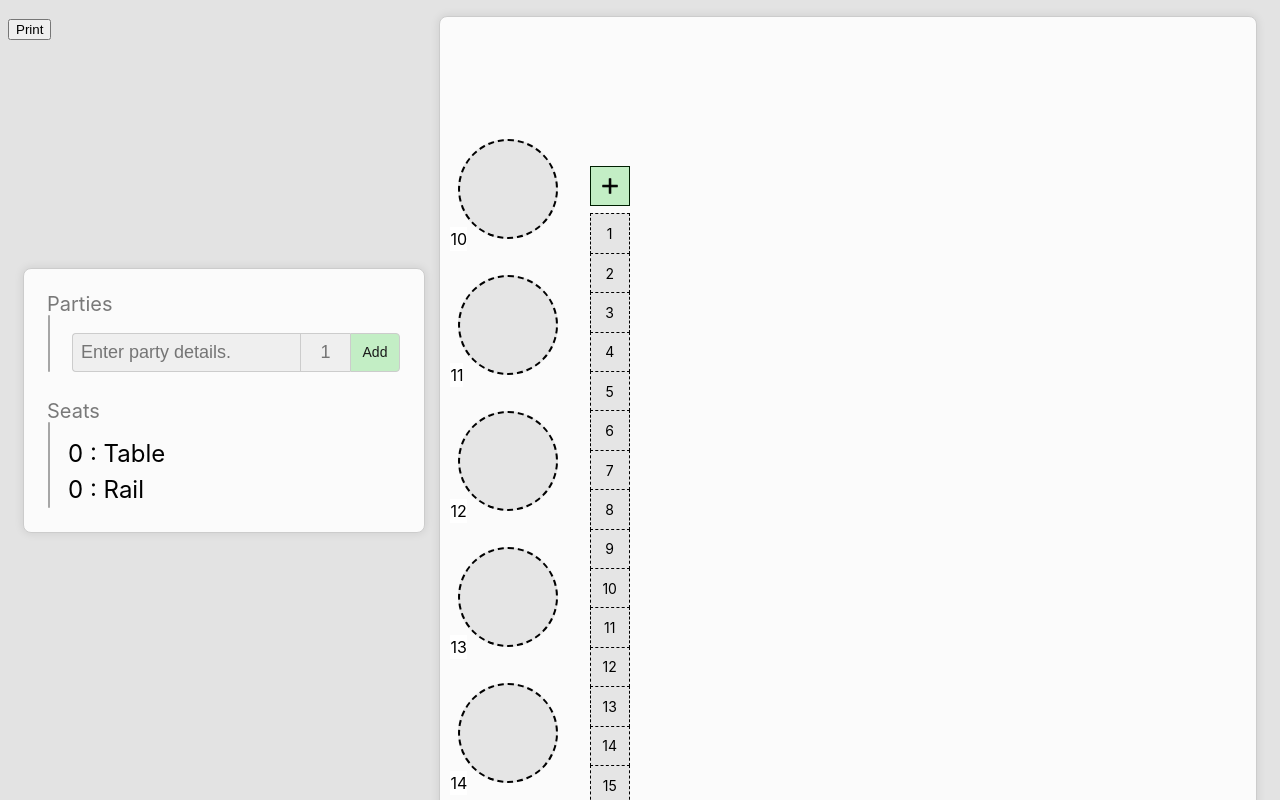
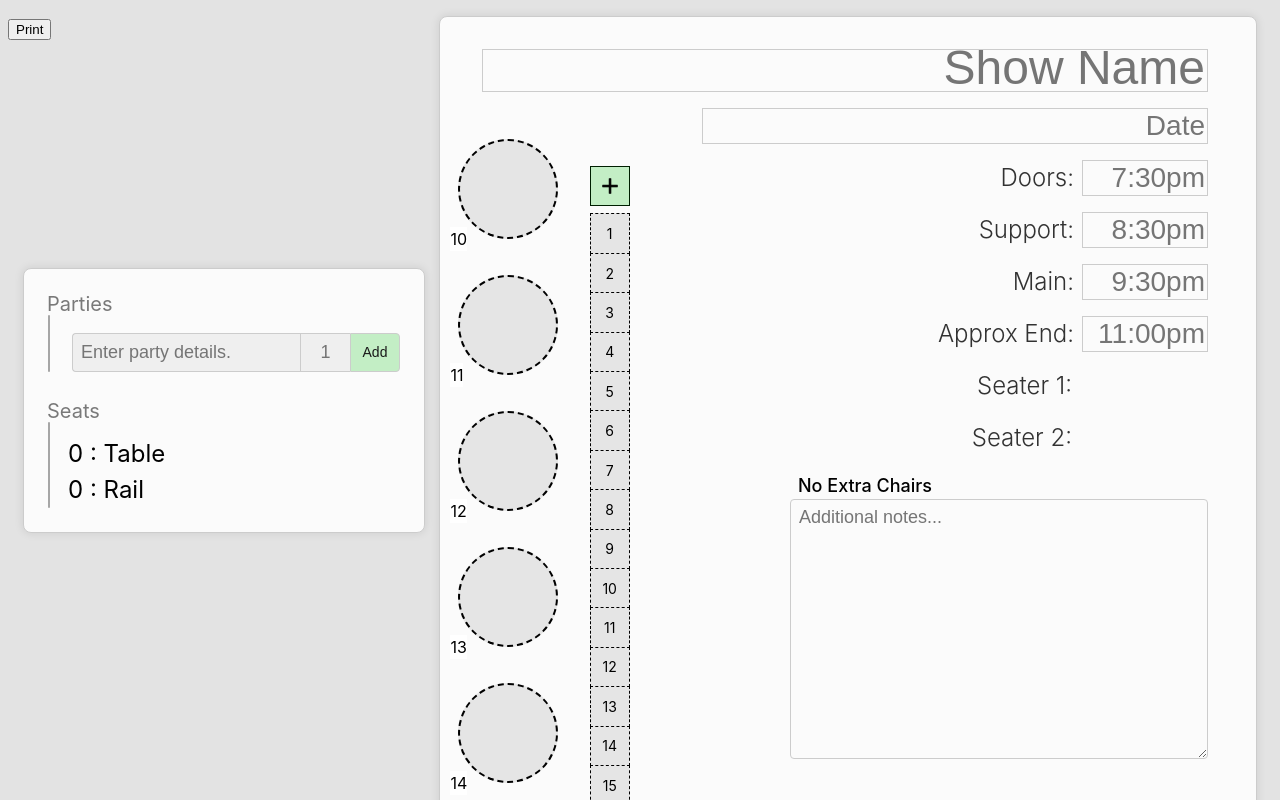
Before and after one commit to BeToast/SeatingChartBuilderBUA, a React (Vite) app: page / in a window 1280 px wide. Shown: the top 800 px of the page. Built offline with nearby package versions, Linux system fonts and the light colour scheme.

Commit message:
inputs complete

```diff
--- a/src/App.tsx
+++ b/src/App.tsx
@@ -16,10 +16,10 @@ function App() {
             <div id="flexie" className="flexie">
                <InfoBox />
                <main id="letter-paper" className="letter-paper">
+                  <Inputs />
                   <Tables />
                   <Seats />
                   <OverlayPrinter />
-                  <Inputs />
                </main>
                <InfoContext />
             </div>
--- a/src/compos/Inputs/index.tsx
+++ b/src/compos/Inputs/index.tsx
@@ -1,7 +1,153 @@
+import React, { useState, useRef } from "react";
 import "./style.css";
+import { useSelected } from "../../context/SelectedContext";
 
-const Inputs: React.FC<{}> = ({}) => {
-   return <div className="inputs-wrapper"></div>;
+const Inputs: React.FC = () => {
+   const { extraChairs } = useSelected();
+
+   const [show, setShow] = useState("");
+   const [date, setDate] = useState("");
+   const [doors, setDoors] = useState("");
+   const [supportTime, setSupportTime] = useState("");
+   const [mainTime, setMainTime] = useState("");
+   const [approxEnd, setApproxEnd] = useState("");
+   const [notes, setNotes] = useState("");
+
+   const showInputRef = useRef<HTMLInputElement>(null);
+   const dateInputRef = useRef<HTMLInputElement>(null);
+   const doorsInputRef = useRef<HTMLInputElement>(null);
+   const supportInputRef = useRef<HTMLInputElement>(null);
+   const mainInputRef = useRef<HTMLInputElement>(null);
+   const approxEndInputRef = useRef<HTMLInputElement>(null);
+   const notesInputRef = useRef<HTMLTextAreaElement>(null);
+
+   const handleChange =
+      (setter: React.Dispatch<React.SetStateAction<string>>) =>
+      (event: React.ChangeEvent<HTMLInputElement | HTMLTextAreaElement>) => {
+         setter(event.target.value);
+      };
+
+   const handleKeyDown = (event: React.KeyboardEvent<HTMLInputElement>) => {
+      if (event.key === "Enter") {
+         event.preventDefault();
+         const inputRefs = [
+            showInputRef,
+            dateInputRef,
+            doorsInputRef,
+            supportInputRef,
+            mainInputRef,
+            approxEndInputRef,
+            notesInputRef,
+         ];
+         const currentIndex = inputRefs.findIndex(
+            (ref) => ref.current === event.currentTarget
+         );
+         if (currentIndex < inputRefs.length - 1) {
+            inputRefs[currentIndex + 1].current?.focus();
+         } else {
+            inputRefs[0].current?.focus();
+         }
+      }
+   };
+
+   const renderLabeledInput = (
+      label: string,
+      value: string,
+      onChange: (event: React.ChangeEvent<HTMLInputElement>) => void,
+      ref: React.RefObject<HTMLInputElement>,
+      placeholder: string
+   ) => (
+      <div className="label-wrapper">
+         <div className="label">{label}</div>
+         <input
+            ref={ref}
+            type="text"
+            value={value}
+            onChange={onChange}
+            onKeyDown={handleKeyDown}
+            placeholder={placeholder}
+            className="input time"
+         />
+      </div>
+   );
+
+   const renderLabel = (label: string) => (
+      <div className="label-wrapper">
+         <div className="label">{label}</div>
+         <div style={{ width: "128px" }}></div>
+      </div>
+   );
+
+   return (
+      <div className="inputs-wrapper">
+         <input
+            ref={showInputRef}
+            type="text"
+            value={show}
+            onChange={handleChange(setShow)}
+            onKeyDown={handleKeyDown}
+            placeholder="Show Name"
+            className="input show"
+         />
+         <input
+            ref={dateInputRef}
+            type="text"
+            value={date}
+            onChange={handleChange(setDate)}
+            onKeyDown={handleKeyDown}
+            placeholder="Date"
+            className="input"
+         />
+         {renderLabeledInput(
+            "Doors:",
+            doors,
+            handleChange(setDoors),
+            doorsInputRef,
+            "7:30pm"
+         )}
+         {renderLabeledInput(
+            "Support:",
+            supportTime,
+            handleChange(setSupportTime),
+            supportInputRef,
+            "8:30pm"
+         )}
+         {renderLabeledInput(
+            "Main:",
+            mainTime,
+            handleChange(setMainTime),
+            mainInputRef,
+            "9:30pm"
+         )}
+         {renderLabeledInput(
+            "Approx End:",
+            approxEnd,
+            handleChange(setApproxEnd),
+            approxEndInputRef,
+            "11:00pm"
+         )}
+         {renderLabel("Seater 1:")}
+         {renderLabel("Seater 2:")}
+
+         <div className="extra-chairs-wrapper">
+            <div className="extra-chairs">
+               {extraChairs > 0
+                  ? `${extraChairs} Extra Chairs`
+                  : "No Extra Chairs"}
+            </div>
+         </div>
+
+         <div className="label-wrapper notes-wrapper">
+            <textarea
+               ref={notesInputRef}
+               value={notes}
+               onChange={handleChange(setNotes)}
+               placeholder="Additional notes..."
+               className="input notes"
+            />
+         </div>
+      </div>
+   );
 };
 
 export default Inputs;
--- a/src/compos/Inputs/style.css
+++ b/src/compos/Inputs/style.css
@@ -1,2 +1,95 @@
 .inputs-wrapper {
+   position: absolute;
+   inset: 0;
+   padding: 32px 48px;
+   background-color: transparent;
+   display: flex;
+   flex-direction: column;
+   align-items: flex-end;
+   gap: 16px;
 }
+
+.input {
+   border: none;
+   background-color: transparent;
+   width: 500px;
+   height: 32px;
+   text-align: right;
+   font-size: 28px;
+   font-weight: 300;
+   border: 1px solid transparent;
+   z-index: 10;
+}
+
+.input:placeholder-shown {
+   border: 1px solid #ccc; /* Add border when placeholder is shown (input is empty) */
+}
+
+.input.show {
+   font-size: 48px;
+   font-weight: 400;
+   width: 100%;
+   padding-bottom: 8px;
+}
+.input.time {
+   width: 120px;
+}
+
+.label-wrapper {
+   display: flex;
+   flex-direction: row;
+   align-items: center;
+   gap: 8px;
+}
+.label {
+   font-size: 24px;
+   font-weight: 300;
+   color: #323232;
+}
+.notes-wrapper {
+   justify-content: end;
+   align-items: flex-start;
+   width: 100%;
+}
+.extra-chairs-wrapper {
+   text-align: left;
+   width: 410px;
+   margin-bottom: -16px;
+}
+.extra-chairs {
+   color: rgb(0, 0, 0);
+   font-size: 18px;
+   font-weight: 500;
+}
+.input.notes {
+   font-family: Arial;
+   font-size: 18px;
+   font-weight: 300;
+   text-align: left;
+   line-height: 1.5;
+   width: 400px;
+   height: 250px;
+   resize: vertical;
+   overflow-y: auto;
+   padding: 4px 8px;
+   border: 1px solid transparent;
+   border-radius: 4px;
+}
+.input.notes:placeholder-shown {
+   border: 1px solid #ccc;
+}
+
+@media print {
+   .input:placeholder-shown {
+      font-size: 0px;
+      border: transparent;
+   }
+   .input.show:placeholder-shown {
+      font-size: 0px;
+      border: transparent;
+   }
+   .input.notes:placeholder-shown {
+      font-size: 0px;
+      border: transparent;
+   }
+}
--- a/src/compos/Selectables/Seats/index.tsx
+++ b/src/compos/Selectables/Seats/index.tsx
@@ -24,7 +24,8 @@ const Seats = () => {
       renderNameAndLines();
    }, [kSeats]);
 
-   const { state, setAssigned, renderNameAndLines } = useSelected();
+   const { state, setAssigned, renderNameAndLines, setExtraChairs } =
+      useSelected();
 
    const addKitchenSeatHandler = () => {
       //incremente all assigned
@@ -58,7 +59,10 @@ const Seats = () => {
       // }
    };
 
-   let extraSeats = kSeats.length - 15; //-15 bc decrement comes before boolean check
+   let extraChairs = kSeats.length - 15; //-15 bc decrement comes before boolean check
+   if (extraChairs > -1) {
+      setExtraChairs(extraChairs - 1);
+   }
 
    return (
       <>
@@ -66,12 +70,12 @@ const Seats = () => {
             <AddSeat addHandler={addKitchenSeatHandler} />
             <div style={{ height: "8px" }} />
             {kSeats.map((num) => {
-               extraSeats--; //decrement before return statement
+               extraChairs--; //decrement before return statement
                return (
                   <Seat
                      key={num}
                      id={`k${num}`}
-                     extraSeat={extraSeats > 0}
+                     extraSeat={extraChairs > 0}
                      kSeats={kSeats}
                      setKSeats={setKSeats}
                   />
--- a/src/compos/Tooltip/index.tsx
+++ b/src/compos/Tooltip/index.tsx
@@ -30,7 +30,7 @@ const Tooltip: React.FC<TooltipProps> = ({
 
    return (
       <div
-         className="Tooltip-Wrapper"
+         className="Tooltip-Wrapper no-print"
          onMouseEnter={showTip}
          onMouseLeave={hideTip}
       >
--- a/src/context/SelectedContext.tsx
+++ b/src/context/SelectedContext.tsx
@@ -19,6 +19,8 @@ interface SelectedContextType {
    parties: Array<string>;
    setParties: (parties: Array<string>) => void;
    partyOveride: boolean;
+   extraChairs: number;
+   setExtraChairs: (extraChairs: number) => void;
    setPartyOveride: (partyOveride: boolean) => void;
    // setVacant: (id: string) => void;
    setSelected: (id: string, selected: boolean) => void;
@@ -43,6 +45,8 @@ const SelectedContext = createContext<SelectedContextType>({
    parties: [],
    setParties: () => {},
    partyOveride: true,
+   extraChairs: 0,
+   setExtraChairs: () => {},
    setPartyOveride: () => {},
    setSelected: () => {},
    selectGroup: () => {},
@@ -76,6 +80,7 @@ export const SelectedProvider: React.FC<SelectedProviderProps> = ({
 
    //when setPartyOverride is true, then whatever parties are in the InfoBox state will be assigned to the clicked selectable
    const [partyOveride, setPartyOveride] = useState<boolean>(false);
+   const [extraChairs, setExtraChairs] = useState<number>(0);
 
    // updae the party set whenever state updates
    // useEffect(() => updatePartiesSet(), [state]);
@@ -289,6 +294,8 @@ export const SelectedProvider: React.FC<SelectedProviderProps> = ({
       parties,
       setParties,
       partyOveride,
+      extraChairs,
+      setExtraChairs,
       setPartyOveride,
       setSelected,
       selectGroup,
```
